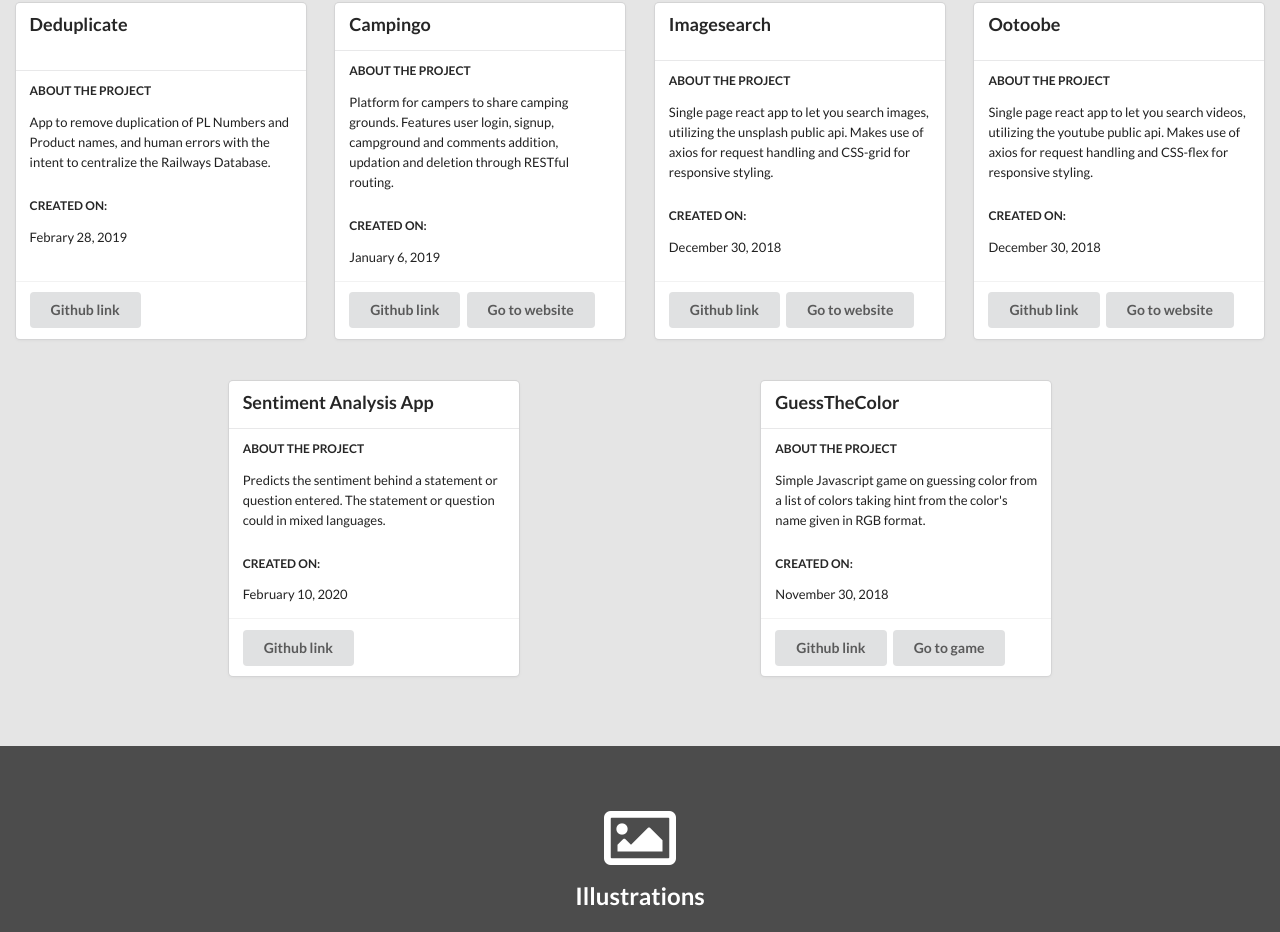
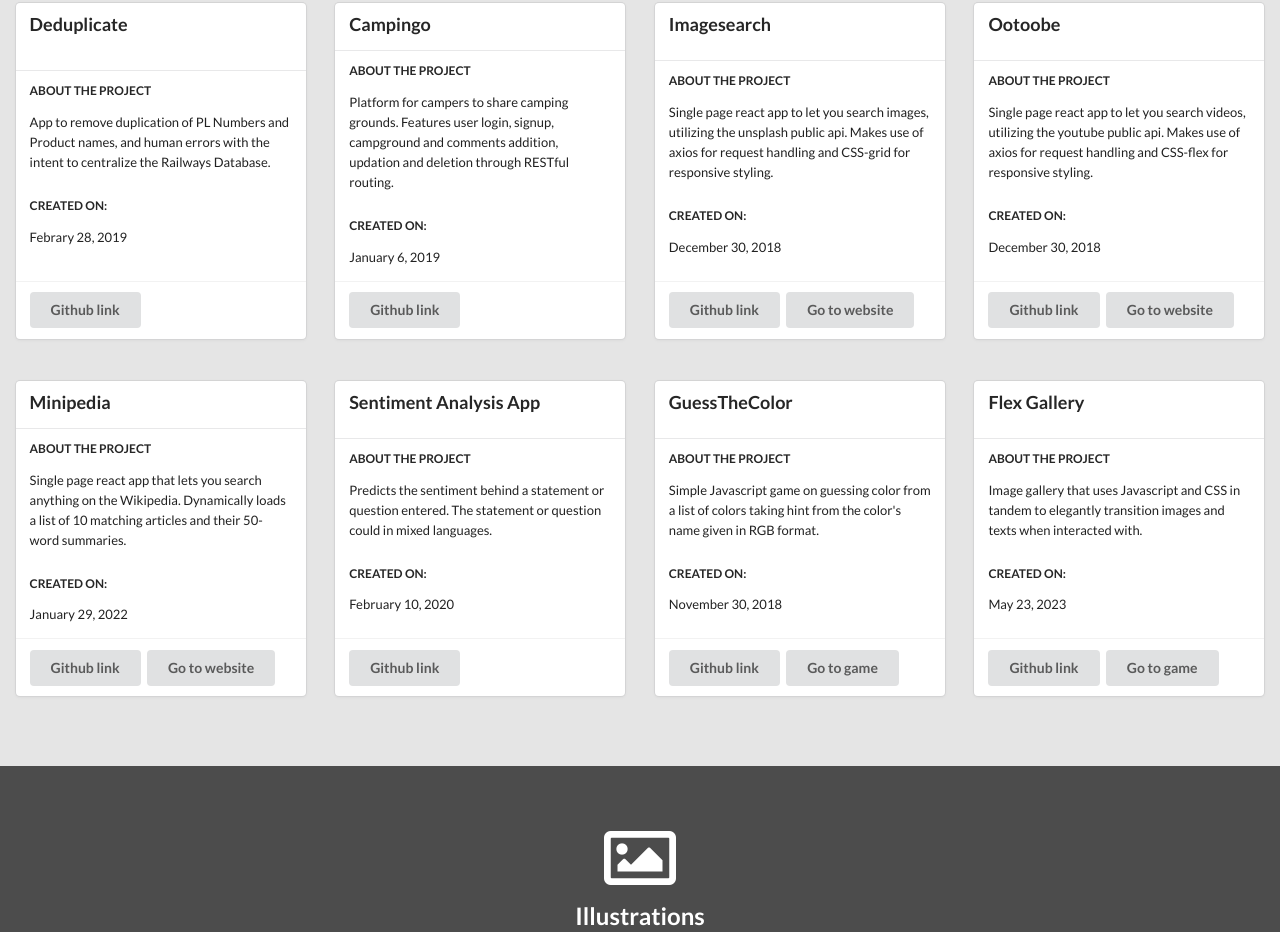
Before and after one commit to gk400282/gk400282.github.io, a plain HTML site: page index.html in a window 1280 px wide. Shown: the part 1033-1965 px from the top of the page. Drawn offline with nearby package versions, Linux system fonts and the light colour scheme.

Commit message:
added minipedia and flexgallery

```diff
--- a/index.html
+++ b/index.html
@@ -72,7 +72,8 @@
 			  </div>
 			  <div class="extra content">
 				<button class="ui button" id="campingo-github-link">Github link</button>
-				<button class="ui button" id="campingo-website-link">Go to website</button>
+				<!-- Removing button because Heroku deployment toast -->
+				<!-- <button class="ui button" id="campingo-website-link">Go to website</button> -->
 			  </div>
 			</div>
 			<div class="ui card columns">
@@ -131,6 +132,33 @@
 			</div>
 			<div class="ui card columns">
 				<div class="content">
+				  <div class="header">Minipedia</div>
+				</div>
+				<div class="content">
+				  <h4 class="ui sub header">About the project</h4>
+				  <div class="ui small feed">
+					<div class="content">
+						<div class="summary">
+						   Single page react app that lets you search anything on the Wikipedia. Dynamically loads a list of 10 matching articles and their 50-word summaries.
+						</div>
+					  </div>
+				  </div>
+				  <h4 class="ui sub header">Created on:</h4>
+				  <div class="ui small feed">
+					<div class="content">
+						<div class="summary">
+						   January 29, 2022
+						</div>
+					 </div>
+				  </div>
+				</div>
+				<div class="extra content">
+				  <button class="ui button" id="minipedia-github-link">Github link</button>
+				  <button class="ui button" id="minipedia-website-link">Go to website</button>
+				</div>
+			</div>
+			<div class="ui card columns">
+				<div class="content">
 				  <div class="header">Sentiment Analysis App</div>
 				</div>
 				<div class="content">
@@ -180,6 +208,33 @@
 				<div class="extra content">
 				  <button class="ui button" id="gtc-github-link">Github link</button>
 				  <button class="ui button" id="gtc-website-link">Go to game</button>
+				</div>
+			</div>
+			<div class="ui card columns">
+				<div class="content">
+				  <div class="header">Flex Gallery</div>
+				</div>
+				<div class="content">
+				  <h4 class="ui sub header">About the project</h4>
+				  <div class="ui small feed">
+					<div class="content">
+						<div class="summary">
+							Image gallery that uses Javascript and CSS in tandem to elegantly transition images and texts when interacted with.
+						</div>
+					  </div>
+				  </div>
+				  <h4 class="ui sub header">Created on:</h4>
+				  <div class="ui small feed">
+					<div class="content">
+						<div class="summary">
+						   May 23, 2023
+						</div>
+					 </div>
+				  </div>
+				</div>
+				<div class="extra content">
+				  <button class="ui button" id="flexgallery-github-link">Github link</button>
+				  <button class="ui button" id="flexgallery-website-link">Go to game</button>
 				</div>
 			</div>
 		</div>
--- a/rules.js
+++ b/rules.js
@@ -17,9 +17,13 @@ var imagesearchGithubLinkButton = document.getElementById("imagesearch-github-li
 var imagesearchWebsiteLinkButton = document.getElementById("imagesearch-website-link");
 var ootoobeGithubLinkButton = document.getElementById("ootoobe-github-link");
 var ootoobeWebsiteLinkButton = document.getElementById("ootoobe-website-link");
+var minipediaGithubLinkButton = document.getElementById("minipedia-github-link");
+var minipediaWebsiteLinkButton = document.getElementById("minipedia-website-link");
 var saaGithubLinkButton = document.getElementById("saa-github-link");
 var gtcGithubLinkButton = document.getElementById("gtc-github-link");
 var gtcWebsiteLinkButton = document.getElementById("gtc-website-link");
+var flexGalleryGithubLinkButton = document.getElementById("flexgallery-github-link");
+var flexGalleryWebsiteLinkButton = document.getElementById("flexgallery-website-link");
 
 deduplicateGithubLinkButton.addEventListener('click', function(){
 	window.open('https://www.github.com/gk400282/deduplicate');
@@ -27,9 +31,9 @@ deduplicateGithubLinkButton.addEventListener('click', function(){
 campingoGithubLinkButton.addEventListener('click', function(){
 	window.open('https://www.github.com/gk400282/campingo');
 });
-campingoWebsiteLinkButton.addEventListener('click', function(){
-	window.open('https://warm-fortress-21871.herokuapp.com/');
-});
+// campingoWebsiteLinkButton.addEventListener('click', function(){
+// 	window.open('https://warm-fortress-21871.herokuapp.com/');
+// });
 imagesearchGithubLinkButton.addEventListener('click', function(){
 	window.open('https://www.github.com/gk400282/imagesearch');
 });
@@ -42,6 +46,12 @@ ootoobeGithubLinkButton.addEventListener('click', function(){
 ootoobeWebsiteLinkButton.addEventListener('click', function(){
 	window.open('https://gk400282.github.io/ootoobe/');
 });
+minipediaGithubLinkButton.addEventListener('click', function(){
+	window.open('https://www.github.com/gk400282/minipedia');
+});
+minipediaWebsiteLinkButton.addEventListener('click', function(){
+	window.open('https://gk400282.github.io/minipedia/');
+});
 saaGithubLinkButton.addEventListener('click', function(){
 	window.open('https://www.github.com/gk400282/Sentiment-Analysis-App/');
 });
@@ -50,6 +60,12 @@ gtcGithubLinkButton.addEventListener('click', function(){
 });
 gtcWebsiteLinkButton.addEventListener('click', function(){
 	window.open('https://gk400282.github.io/guessthecolor/');
+});
+flexGalleryGithubLinkButton.addEventListener('click', function(){
+	window.open('https://www.github.com/gk400282/flexgallery/');
+});
+flexGalleryWebsiteLinkButton.addEventListener('click', function(){
+	window.open('https://gk400282.github.io/flexgallery/');
 });
 window.onload = function(){
 	document.querySelectorAll('.image').forEach(function(image){
```
